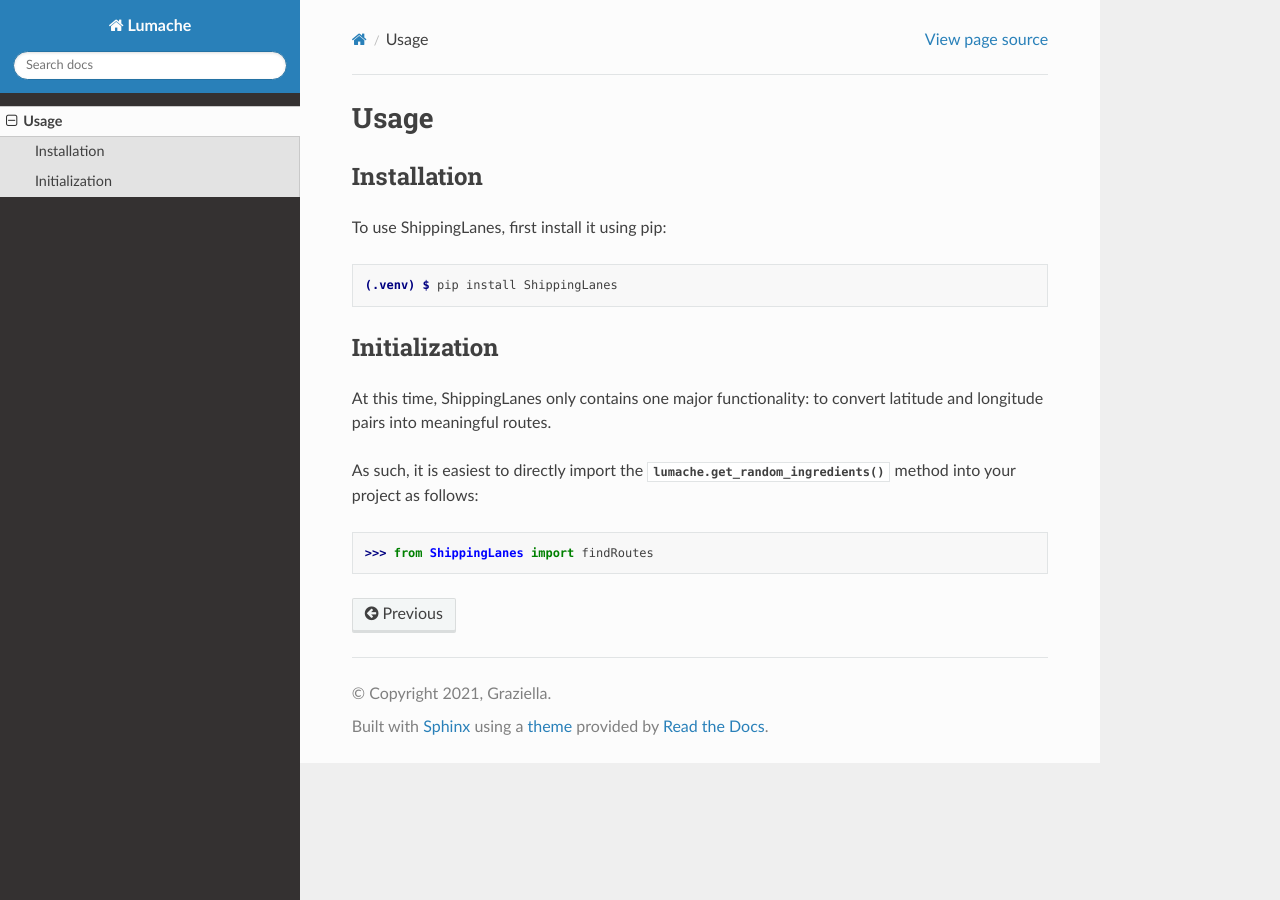
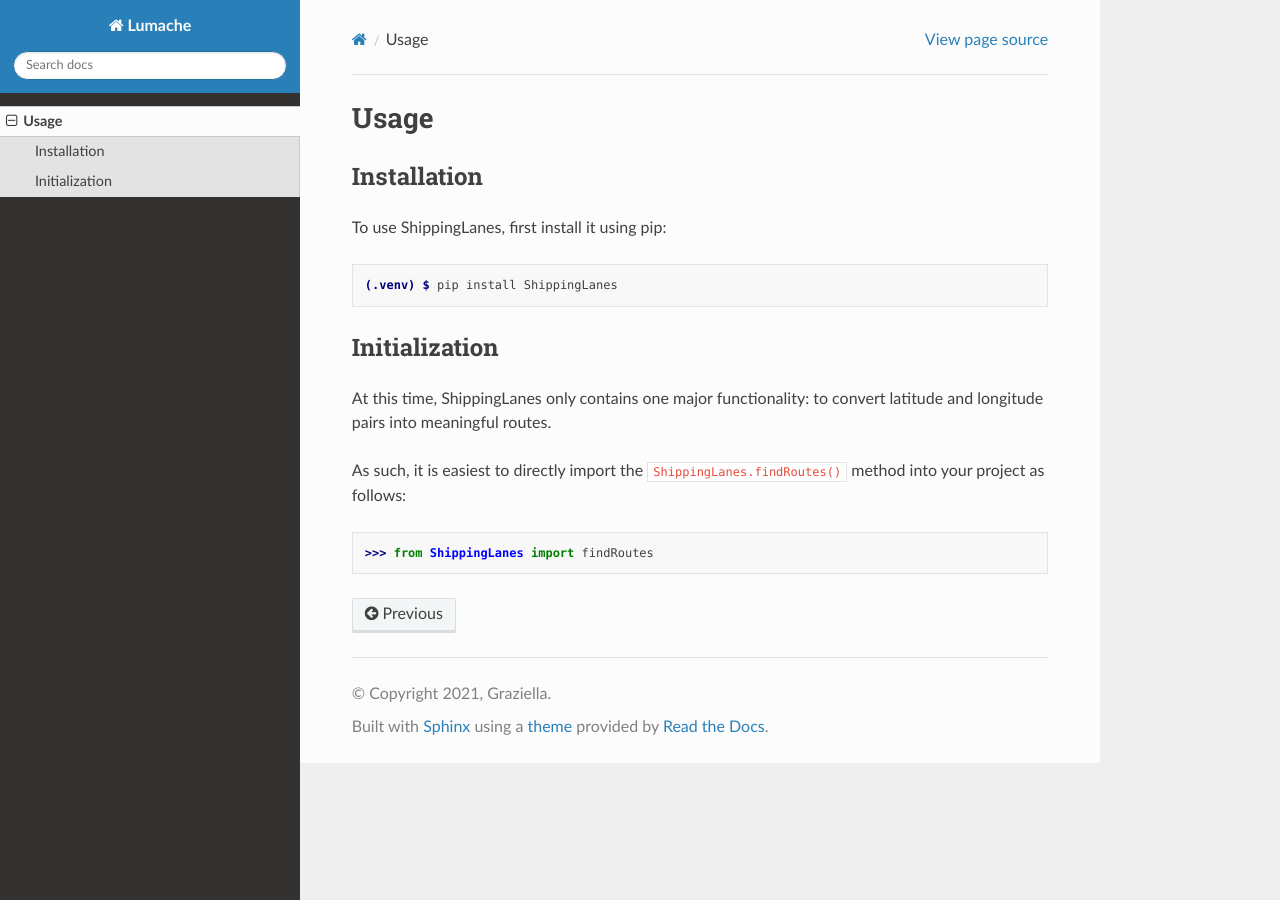
Before and after one commit to amarsrivastava19/ShippingLanes, a Sphinx documentation site: the page built from docs/source/usage.rst, in a window 1280 px wide. Built offline with Sphinx 7.4.7 and the Read the Docs theme 3.1.0, drawn with Linux system fonts in a browser that asks for light colours; pages that are not in the unit, such as notebooks, are missing from menus.

Commit message:
Update usage.rst

```diff
--- a/docs/source/usage.rst
+++ b/docs/source/usage.rst
@@ -18,7 +18,7 @@ Initialization
 
 At this time, ShippingLanes only contains one major functionality: to convert latitude and longitude pairs into meaningful routes.
 
-As such, it is easiest to directly import the :py:func:`lumache.get_random_ingredients` method into your project as follows:
+As such, it is easiest to directly import the ``ShippingLanes.findRoutes()`` method into your project as follows:
 
 
 >>> from ShippingLanes import findRoutes
```
